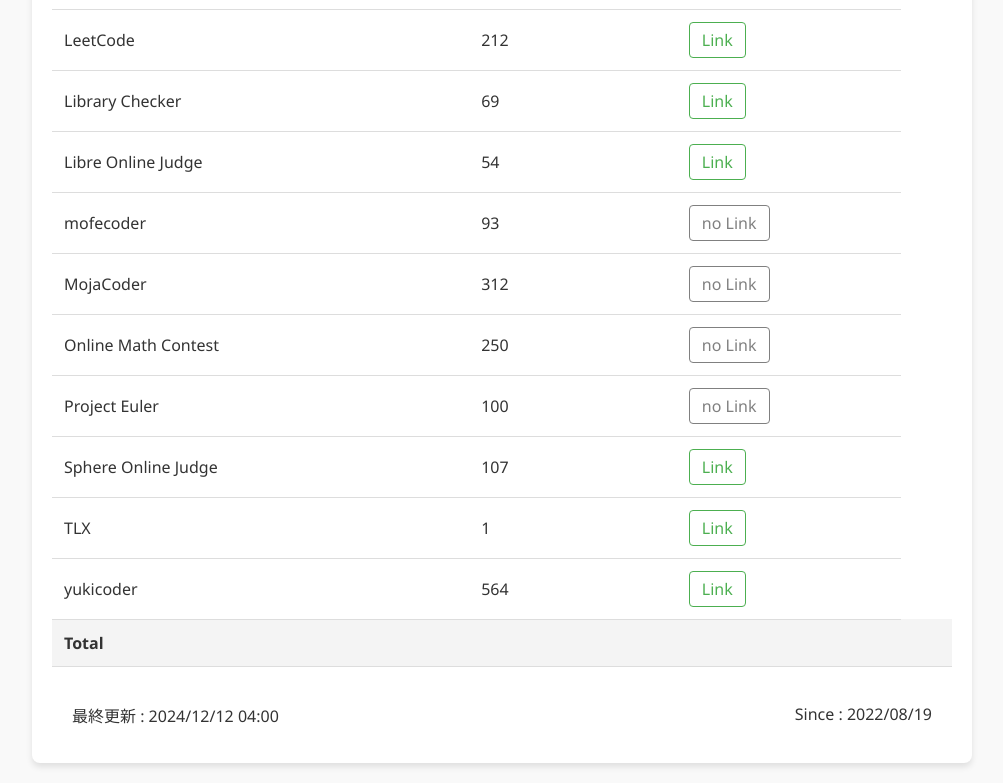
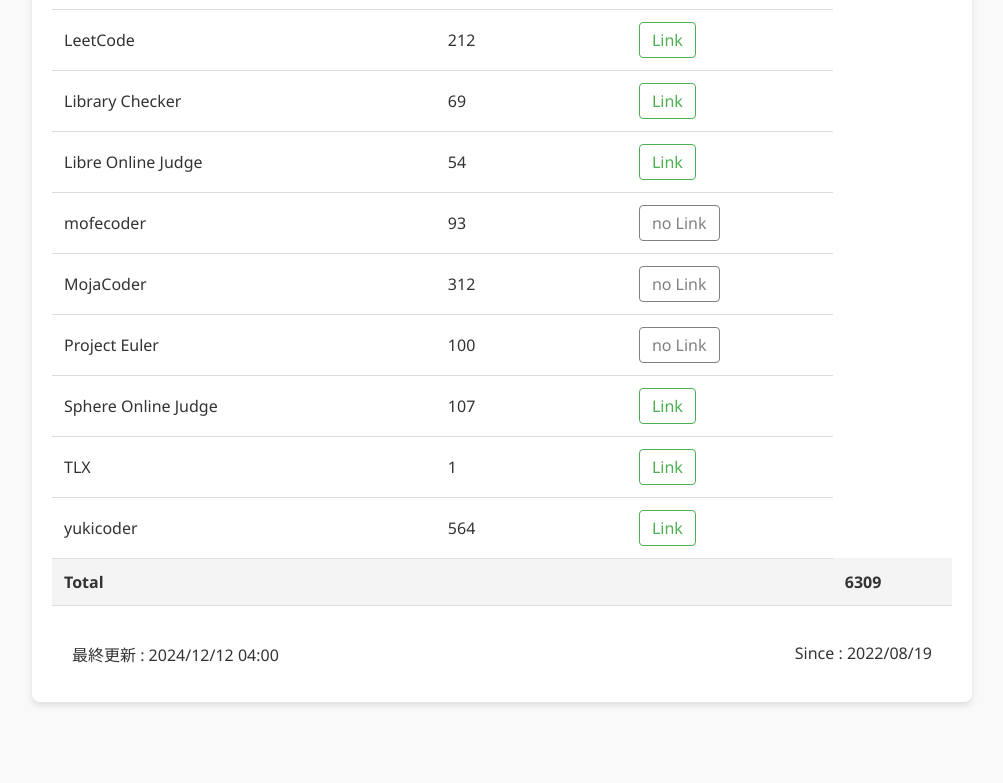
Before and after one commit to T101010101/34tk41.github.io, a plain HTML site: page index.html in a window 1280 px wide. Shown: the part 703-1486 px from the top of the page, without its empty margins (138-1141 px from the left). After the commit the page ends 1425 px from the top, so only its background shows below. Drawn offline with Linux system fonts and the light colour scheme.

Commit message:
index.html

```diff
--- a/index.html
+++ b/index.html
@@ -176,12 +176,6 @@
                     <td><a class="link-button disabled">no Link</a></td>
                 </tr>
                 <tr>
-                    <!-- <td><img src="images/omc_logo.png" alt="Online Math Contest" width="30"></td> -->
-                    <td>Online Math Contest</td>
-                    <td class="ac-count">250</td>
-                    <td><a class="link-button disabled">no Link</a></td>
-                </tr>
-                <tr>
                     <!-- <td><img src="images/project_euler_logo.png" alt="Project Euler" width="30"></td> -->
                     <td>Project Euler</td>
                     <td class="ac-count">100</td>
@@ -217,17 +211,17 @@
         </div>
     </main>
     <script>
-        // window.addEventListener('load', () => {
-        //     const acCounts = document.querySelectorAll('.ac-count');
-        //     let total = 0;
-        //     acCounts.forEach(td => {
-        //         const count = parseInt(td.textContent.trim(), 10);
-        //         if (!isNaN(count)) {
-        //             total += count;
-        //         }
-        //     });
-        //     document.getElementById('total-ac').textContent = total;
-        // });
+        window.addEventListener('load', () => {
+            const acCounts = document.querySelectorAll('.ac-count');
+            let total = 0;
+            acCounts.forEach(td => {
+                const count = parseInt(td.textContent.trim(), 10);
+                if (!isNaN(count)) {
+                    total += count;
+                }
+            });
+            document.getElementById('total-ac').textContent = total;
+        });
     </script>
 </body>
 </html>
```
